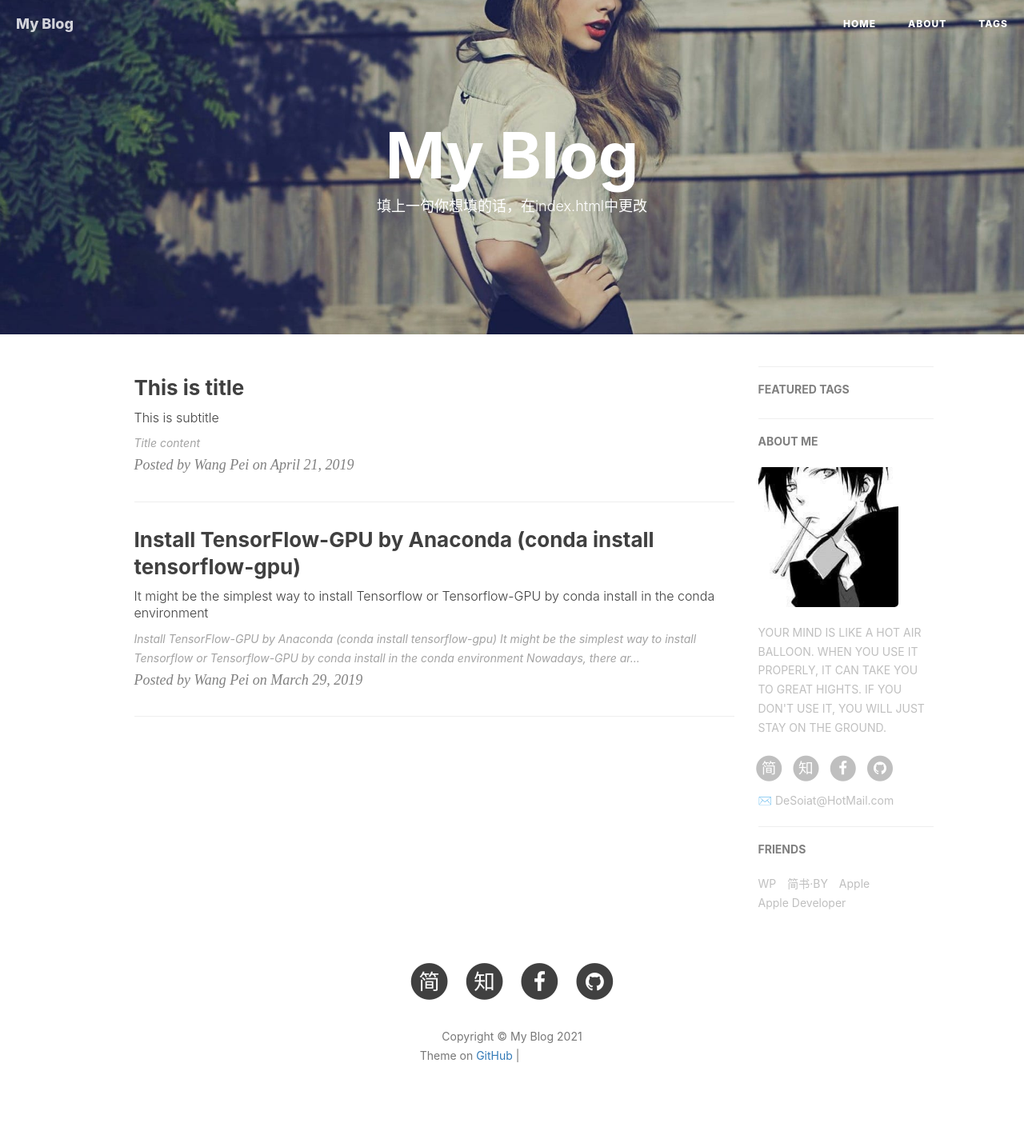
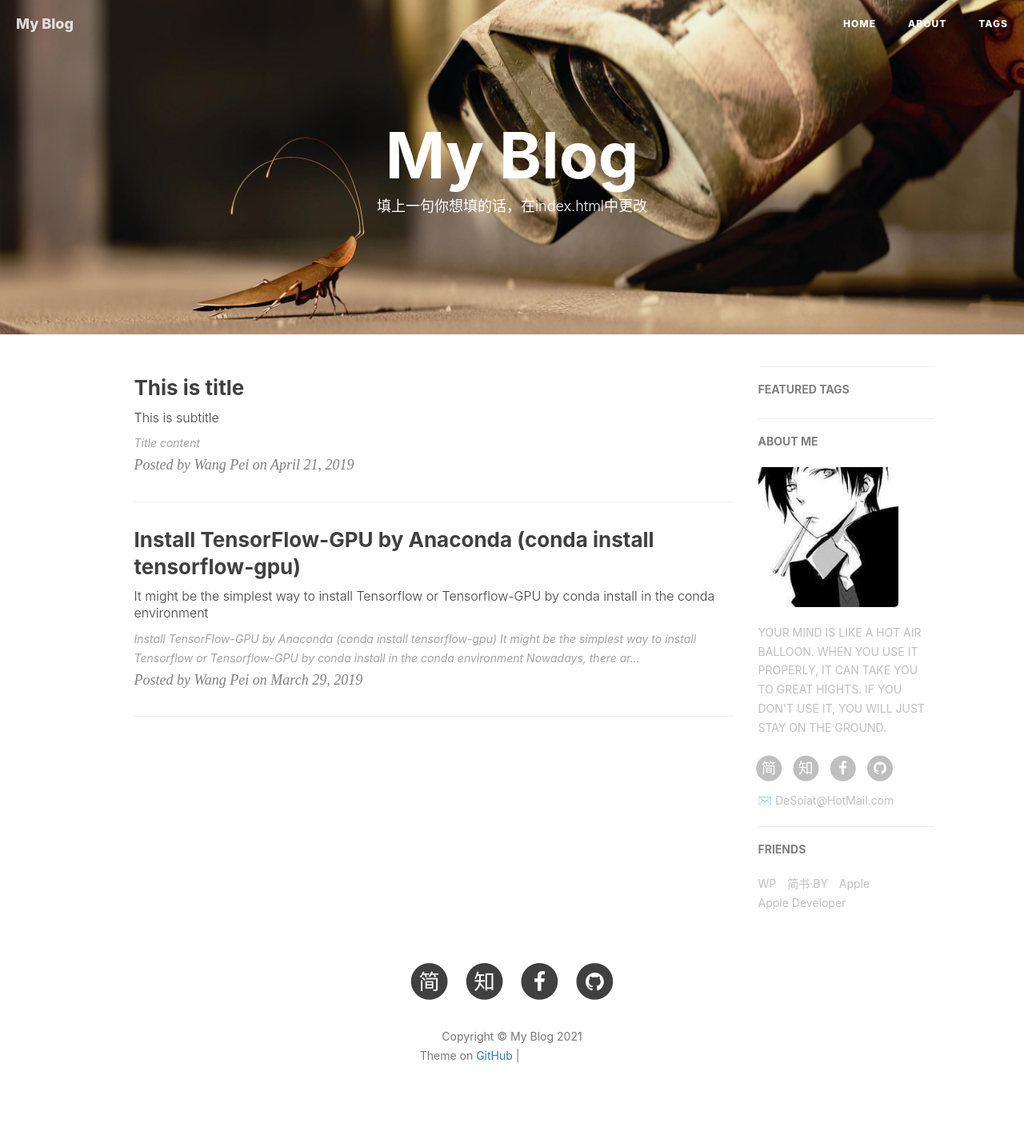
Before and after one commit to DeSoiat/DESOIAT.GITHUB.IO, a Jekyll site: the page built from index.html, in a window 1280 px wide. Shown: the whole page at 80% size. Built offline with Jekyll 4.4.1, drawn with Linux system fonts in a browser that asks for light colours; nearby versions of some CDN libraries; the list of posts is cut into pages by our own code; comment, search, counter and statistics services are not loaded; grey boxes are pictures that could not be loaded.

Commit message:
Update _config.yml

```diff
--- a/_config.yml
+++ b/_config.yml
@@ -1,7 +1,7 @@
 # Site settings
 title: My Blog
 SEOTitle: DeSoiat的博客 | My Blog
-header-img: img/post-bg-desk.jpg
+header-img: img/404-bg.jpg
 email: DeSoiat@HotMail.com
 description: "hey"
 keyword: "DeSoiat的博客,desoiat,DESOIAT"
```
